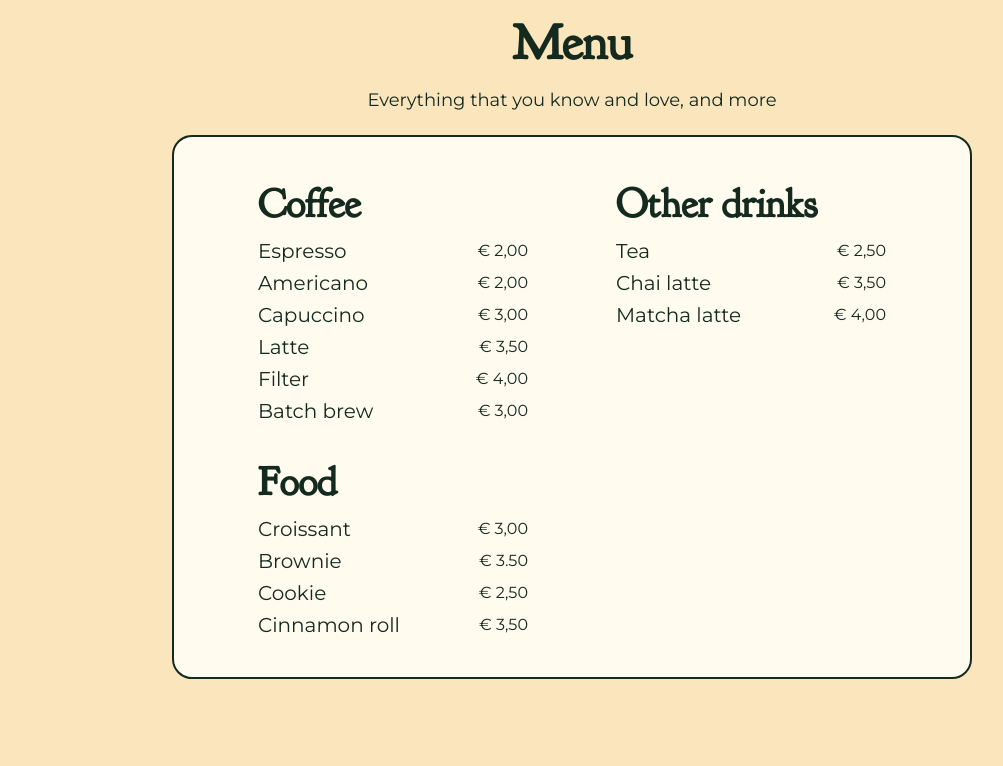
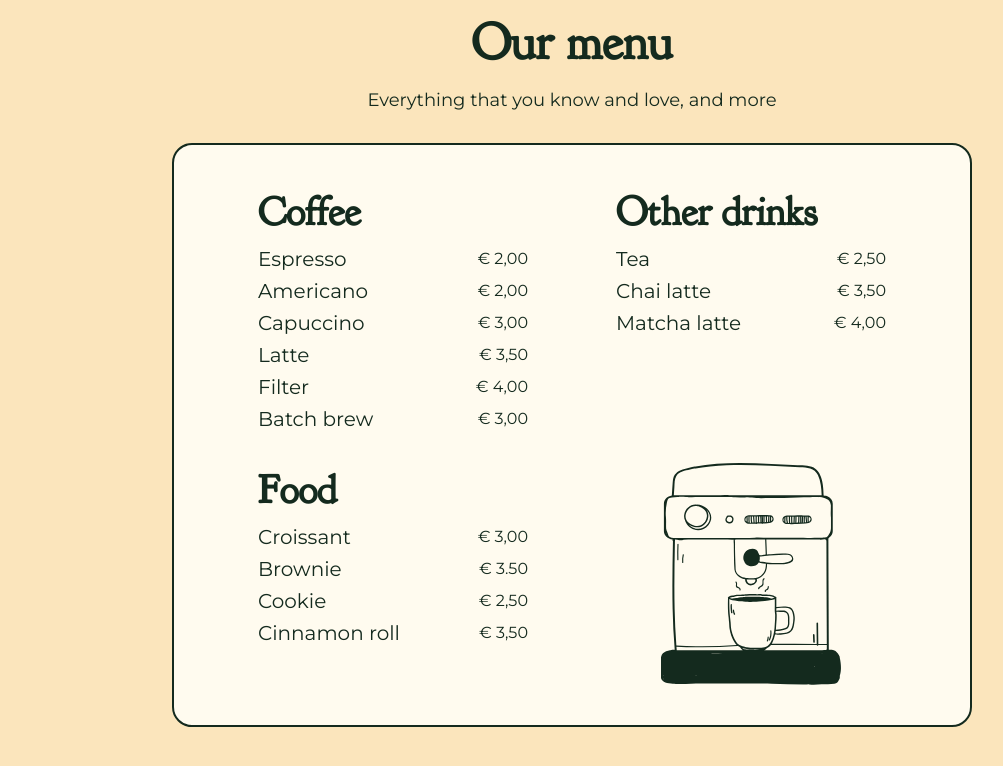
Before and after one commit to victoria-mali/odin-restaurant-page, a website built with webpack: page src/template.html in a window 1280 px wide. Both pictures are taken after a click on the button "Menu". Shown: the part 154-920 px from the top of the page, without its empty margins (68-1071 px from the left). Before the commit the page ends 833 px from the top, so only its background shows below. Built offline with nearby package versions, Linux system fonts and the light colour scheme.

Commit message:
Finalize menu page

```diff
--- a/src/menu.js
+++ b/src/menu.js
@@ -1,3 +1,5 @@
+import coffeeMachine from "./img/coffee-machine.svg";
+
 const renderMenu = function() {
     const container = document.getElementById("container");
     container.classList.remove("container");
@@ -5,7 +7,7 @@ const renderMenu = function() {
     const contentDiv = document.querySelector("#content");
     const h2 = document.createElement("h2");
     h2.classList.add("menu-title", "menu-content");
-    h2.textContent = "Menu";
+    h2.textContent = "Our menu";
     contentDiv.appendChild(h2);
 
     const para = document.createElement("p");
@@ -33,6 +35,12 @@ const renderMenu = function() {
     const coffeeSection = createNewSection("Coffee");
     const otherDrinksSection = createNewSection("Other drinks");
     const foodSection = createNewSection("Food");
+
+    const coffeeImg = document.createElement("img");
+    coffeeImg.classList.add("menu-img");
+    coffeeImg.src = coffeeMachine;
+    coffeeImg.alt = "A line art graphic of a coffee machine";
+    menuContainer.appendChild(coffeeImg);
 
     class MenuItem {
         constructor(name, price) {
@@ -76,6 +84,7 @@ const renderMenu = function() {
   createNewItem("Cookie", "€ 2,50", foodSection);
   createNewItem("Cinnamon roll", "€ 3,50", foodSection);
 
+
 }
 
 export { renderMenu };
--- a/src/styles.css
+++ b/src/styles.css
@@ -138,7 +138,7 @@ nav {
 .menu-para {
     color: #142A1E;
     font-size: 18px;
-    margin-bottom: 24px;
+    margin-bottom: 32px;
 }
 
 .menu-container {
@@ -148,6 +148,7 @@ nav {
     border: 2px solid #142A1E;
     border-radius: 20px;
     padding: 40px;
+    margin-bottom: 60px;
     text-align: left;
     display: grid;
     grid-template-columns: repeat(2, 1fr);
@@ -177,6 +178,11 @@ nav {
     font-size: 20px;
 }
 
+.menu-img {
+    width: 180px;
+    justify-self: center;
+}
+
 
 .about-title {
     color: #142A1E;
```
